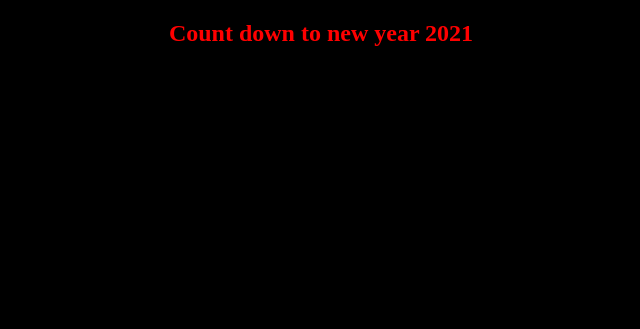
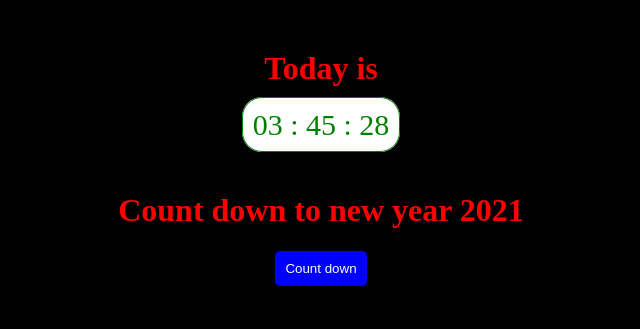
Before and after one commit to AwesomeDracula/Clock, a plain HTML site: page index.html in a window 1280 px wide. Shown: the whole page, without its empty margins (319-959 px from the left). Drawn offline with Linux system fonts and the light colour scheme.

Commit message:
Complete show time and count down

```diff
--- a/index.html
+++ b/index.html
@@ -6,9 +6,16 @@
 	<link rel="stylesheet" type="text/css" href="style.css">
 </head>
 <body>
-	<h2>Count down to new year 2021</h2>
-	<div id="clock" onload="myFunction()"></div>
-
-	<script type="text/javascript" src="script.js"></script>
+	<div class="content">
+		<h1>Today is</h1>
+		<span id="today"></span>
+	</div>
+	<div class="content">
+		<h1>Count down to new year 2021</h1>
+		<button id="button" onclick="startCountDown()">Count down</button>
+		<br>
+		<span id="clock"></span>
+	</div>
+	<script src="script.js"></script>
 </body>
 </html>
--- a/script.js
+++ b/script.js
@@ -1,5 +1,43 @@
-function myFunction() {
+var curs;
+function showToday(){
 	var today = new Date();
+	var h = today.getHours();
+	var m = today.getMinutes();
+	var s = today.getSeconds();
+	curs = s;
+	h = (h < 10) ? "0" + h : h;
+	m = (m < 10) ? "0" + m : m;
+	s = (s < 10) ? "0" + s : s;
+	var time = h + " : " + m + " : " + s;
+	document.getElementById("today").innerHTML = time;
+	setTimeout(showToday,1000);
+}
+
+function startCountDown() {
+	var clock = document.getElementById("clock");
+	clock.style.display = "inline-block";
+	var today = new Date();
+	var th = today.getHours();
+	var tm = today.getMinutes();
+	var ts = today.getSeconds();
 	var newYear = new Date(2021,0,1,0,0,0);
+	var dayleft,hleft,mleft,sleft;
+	var timeleft = (newYear - today);
+	dayleft = Math.floor(timeleft/(24*60*60*1000));
+	hleft = 23 - th;
+	mleft = 59 - tm;
+	sleft = 60 - curs;
+	hleft = (hleft < 10) ? "0" + hleft : hleft;
+	mleft = (mleft < 10) ? "0" + mleft : mleft;
+	sleft = (sleft < 10) ? "0" + sleft : sleft;
+	var day = (dayleft == 1) ? " day " : " days ";
+	var time = dayleft + day + hleft + " : " + mleft + " : " + sleft + " left";
+	clock.innerHTML = time;
+	var setTime = setTimeout(startCountDown,1000);
+	if (today > newYear) {
+		clock.innerHTML = "Happy New Year";
+		clearTimeout(setTime);
+	}
+}
 
-}
+showToday();
--- a/style.css
+++ b/style.css
@@ -1,13 +1,33 @@
 body{
 	background-color: black;
-}
-
-h2{
-	color: red;
 	text-align: center;
 }
 
+h1{
+	color: red;
+}
+
+button{
+	background-color: blue;
+	color: white;
+	padding: 10px;
+	border: none;
+	border-radius: 5px;
+	margin-bottom: 40px;
+}
+
+.content{
+	margin: 50px 0;
+}
+
+#clock,#today{
+	font-size: 30px;
+	color: green;
+	border: 1px solid green;
+	background-color: white;
+	padding: 10px;
+	border-radius: 20px;
+}
 #clock{
-	color: green;
-	text-align: center;
+	display: none;
 }
```
Also changed, not shown: img/bg.jpg (added), img/index.jpeg (added).
